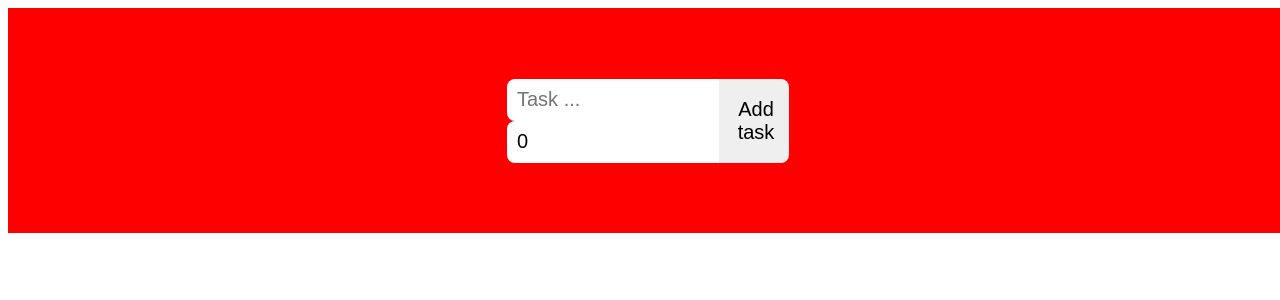
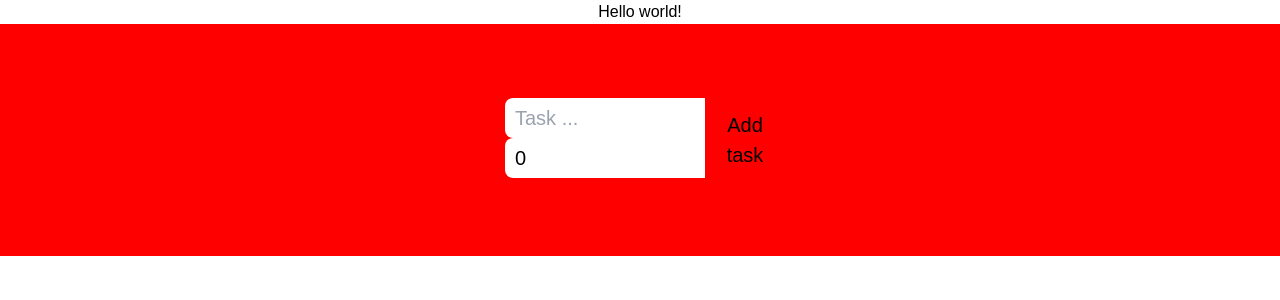
Before and after one commit to MatthewIsblind/todoList, a React (Create React App) app in the folder my-app/: page / in a window 1280 px wide. Shown: the top 300 px of the page. Built offline with nearby package versions, Linux system fonts and the light colour scheme.

Commit message:
trying to make tailwindcss work

```diff
--- a/my-app/package.json
+++ b/my-app/package.json
@@ -40,5 +40,10 @@
       "last 1 firefox version",
       "last 1 safari version"
     ]
+  },
+  "devDependencies": {
+    "autoprefixer": "^10.4.21",
+    "postcss": "^8.5.6",
+    "tailwindcss": "^3.4.17"
   }
 }
--- /dev/null
+++ b/my-app/postcss.config.js
@@ -0,0 +1,6 @@
+module.exports = {
+  plugins: {
+    tailwindcss: {},
+    autoprefixer: {},
+  },
+}
--- a/my-app/src/App.tsx
+++ b/my-app/src/App.tsx
@@ -10,6 +10,9 @@ const App : FC = () => {
 
   return (
     <div className="App">
+       <h1 className="text-3xl font-bold underline text-blue-500">
+          Hello world!
+        </h1>
         <div className = 'header'>
             <InputContainer todoList={todoList} setTodoList={setTodoList} />
         </div>
--- /dev/null
+++ b/my-app/src/index.css
@@ -0,0 +1,3 @@
+@tailwind base;
+@tailwind components;
+@tailwind utilities;
--- a/my-app/src/index.tsx
+++ b/my-app/src/index.tsx
@@ -1,6 +1,7 @@
 import React from 'react';
 import ReactDOM from 'react-dom/client';
 import App from './App';
+import './index.css'
 import reportWebVitals from './reportWebVitals';
 
 const root = ReactDOM.createRoot(
--- /dev/null
+++ b/my-app/tailwind.config.js
@@ -0,0 +1,8 @@
+/** @type {import('tailwindcss').Config} */
+module.exports = {
+  content: [],
+  theme: {
+    extend: {},
+  },
+  plugins: [],
+}
```
Also changed, not shown: 1 other file (tests, documents, lock files or other folders).
